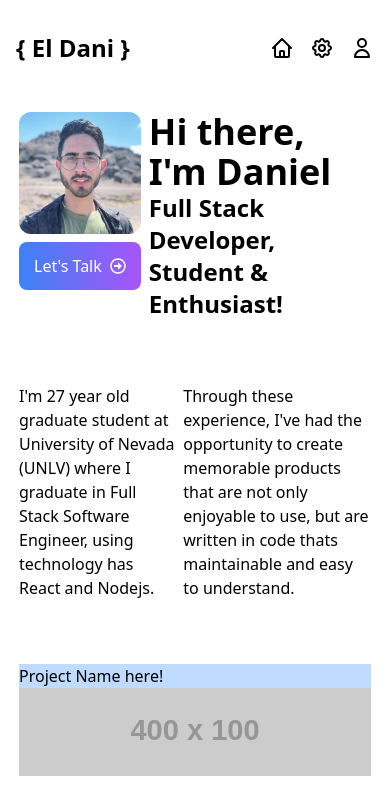
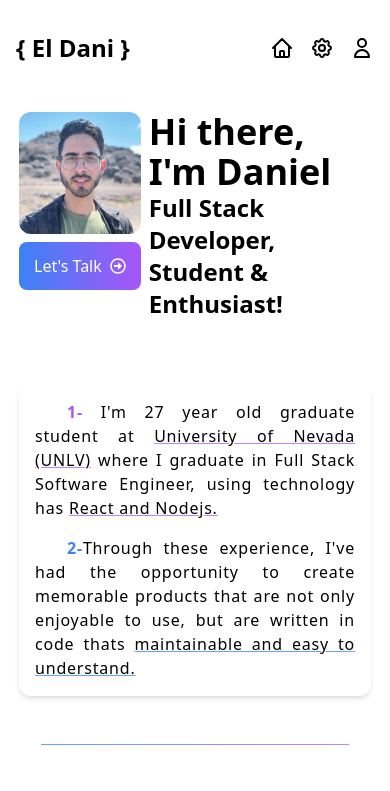
Before and after one commit to danielFernandezDj/dani-portfolio-app, a React (Vite) app: page /home in a window 390 px wide. Shown: the top 791 px of the page. Built offline with nearby package versions, Linux system fonts and the light colour scheme.

Commit message:
done with the aboutMe section, it full responsive too

```diff
--- a/src/components/LandingPage.jsx
+++ b/src/components/LandingPage.jsx
@@ -89,17 +89,25 @@ export default function Home() {
           </div>
         </section>
 
+        {/* <div className="flex justify-center self-center w-4/5 h-px | bg-gradient-to-r from-blue-400 to-purple-400"></div> */}
+
         {/* About Me */}
-        <section className="flex p-4 overflow-hidden max-w-full gap-2">
-          <p>
-            I'm 27 year old graduate student at University of Nevada (UNLV)
-            where I graduate in Full Stack Software Engineer, using technology has React and Nodejs.
-          </p>
-          <p>
-            Through these experience, I've had the opportunity to create memorable products
-            that are not only enjoyable to use, but are written in code thats maintainable and easy to understand.
-          </p>
+        <section className="flex sm:flex-nowrap gap-4 flex-wrap m-4 p-4 overflow-hidden max-w-full justify-around bg-white shadow-md rounded-xl">
+          <div className="max-w-80">
+            <p className="tracking-wider text-justify indent-8">
+              <strong className="text-purple-500">1-</strong> I'm 27 year old graduate student at <a className="underline decoration-purple-400">University of Nevada
+                (UNLV)</a> where I graduate in Full Stack Software Engineer, using technology has <a className="underline decoration-purple-400">React and Nodejs.</a>
+            </p>
+          </div>
+          <div className="max-w-80">
+            <p className="tracking-wider text-justify indent-8">
+              <strong className="text-blue-500">2-</strong>Through these experience, I've had the opportunity to create memorable products
+              that are not only enjoyable to use, but are written in code thats <a className="underline decoration-blue-400">maintainable and easy to understand.</a>
+            </p>
+          </div>
         </section>
+
+        <div className="flex justify-center self-center w-4/5 h-px | bg-gradient-to-r from-blue-400 to-purple-400"></div>
 
         {/* Project list, Cards */}
         <section className="flex flex-wrap p-4 justify-center self-center space-x-4">
```
